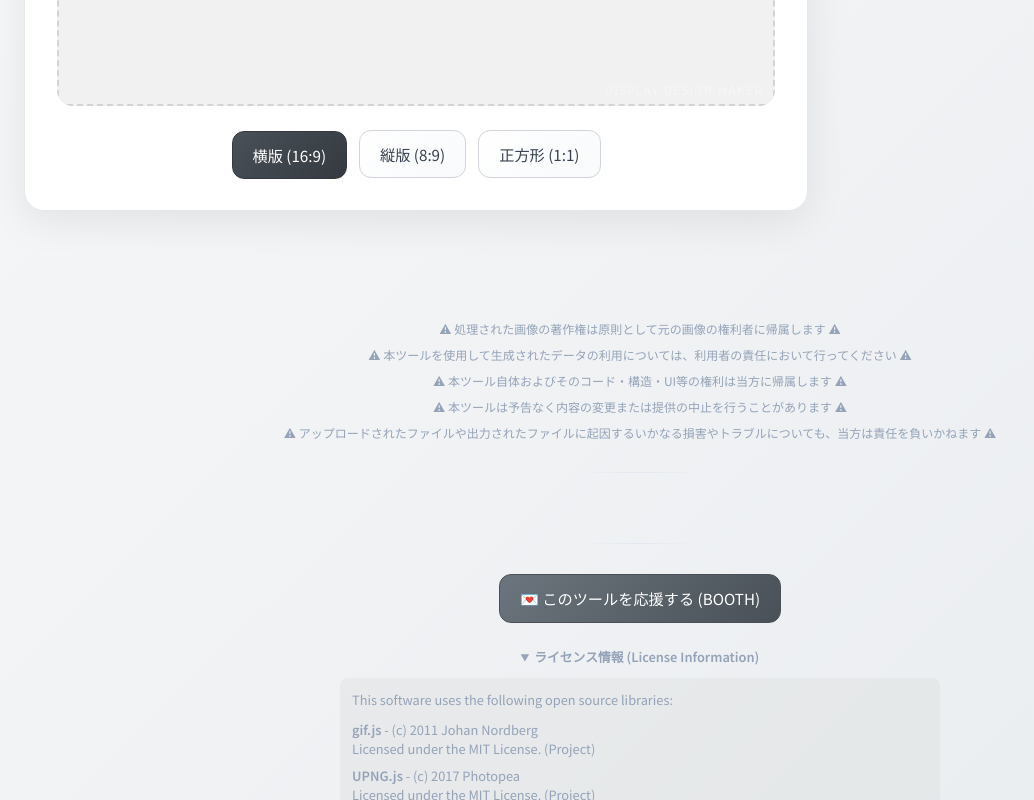
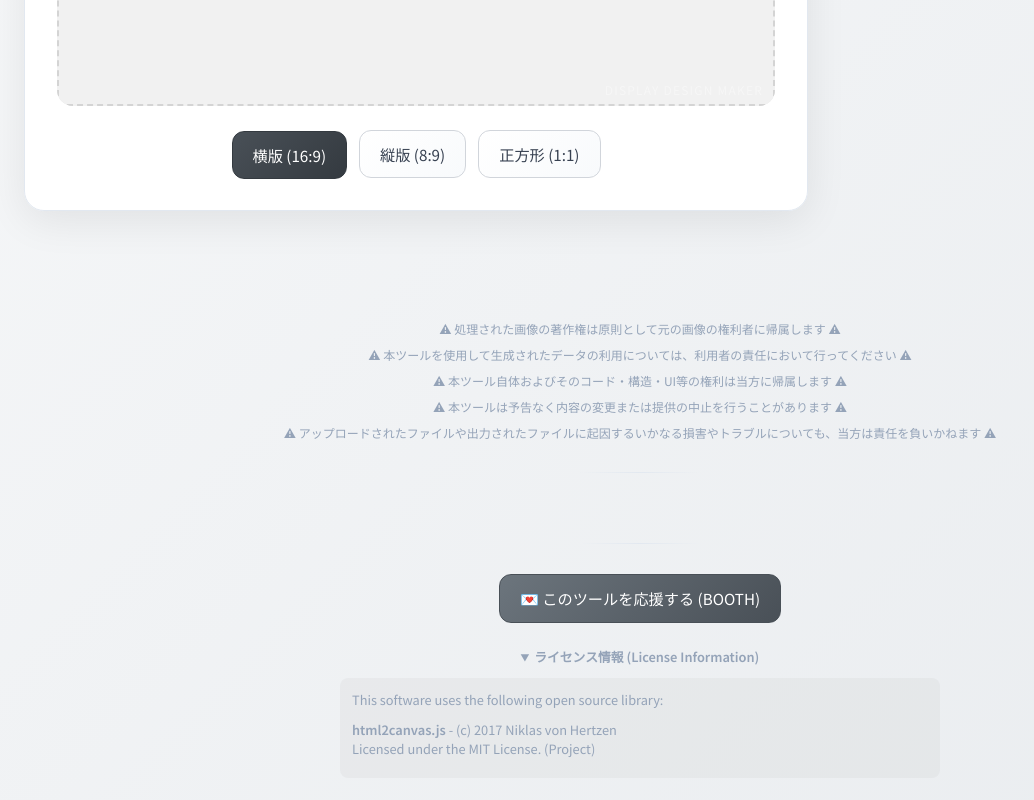
Before and after one commit to aeae-ns/display-design-maker, a plain HTML site: page index.html in a window 1280 px wide. Both pictures are taken after a click on the element "ライセンス情報 (License Information)". Shown: the part 664-1464 px from the top of the page, without its empty margins (0-1034 px from the left). Drawn offline with nearby package versions, Linux system fonts and the light colour scheme.

Commit message:
Update index.html

```diff
--- a/index.html
+++ b/index.html
@@ -1915,26 +1915,16 @@ async function useFaceSrc(src) {
       <span>💌</span>
       このツールを応援する (BOOTH)
     </a>
-    <div style="margin-bottom: 30px;">
+<div style="margin-bottom: 30px;">
       <details style="font-size: 0.8rem; color: #94a3b8; cursor: pointer; max-width: 600px; margin: 0 auto;">
         <summary style="font-weight: 600;">ライセンス情報 (License Information)</summary>
         <div style="text-align: left; background: rgba(0,0,0,0.03); border-radius: 8px; padding: 12px; margin-top: 12px; line-height: 1.5;">
-          <p style="margin-bottom: 10px;">This software uses the following open source libraries:</p>
+          <p style="margin-bottom: 10px;">This software uses the following open source library:</p>
           <ul style="list-style: none; padding: 0;">
             <li style="margin-bottom: 8px;">
-              <strong>gif.js</strong> - (c) 2011 Johan Nordberg
+              <strong>html2canvas.js</strong> - (c) 2017 Niklas von Hertzen
               <br>
-              Licensed under the MIT License. (<a href="https://github.com/jnordberg/gif.js" target="_blank" rel="noopener noreferrer" style="color: #94a3b8;">Project</a>)
-            </li>
-            <li style="margin-bottom: 8px;">
-              <strong>UPNG.js</strong> - (c) 2017 Photopea
-              <br>
-              Licensed under the MIT License. (<a href="https://github.com/photopea/UPNG.js" target="_blank" rel="noopener noreferrer" style="color: #94a3b8;">Project</a>)
-            </li>
-            <li style="margin-bottom: 8px;">
-              <strong>pako.js</strong> - (c) 2014-2017 Andrei Tuputcyn, Vitaly Puzrin
-              <br>
-              Licensed under the MIT License. (<a href="https://github.com/nodeca/pako" target="_blank" rel="noopener noreferrer" style="color: #94a3b8;">Project</a>)
+              Licensed under the MIT License. (<a href="https://github.com/niklasvh/html2canvas" target="_blank" rel="noopener noreferrer" style="color: #94a3b8;">Project</a>)
             </li>
           </ul>
         </div>
@@ -1943,6 +1933,7 @@ async function useFaceSrc(src) {
     <div style="font-size: 1rem; font-weight: 600; color: #64748b;">
       @aeae_trpg
     </div>
+    </div>
   </footer>
 </body>
 </html>
```
